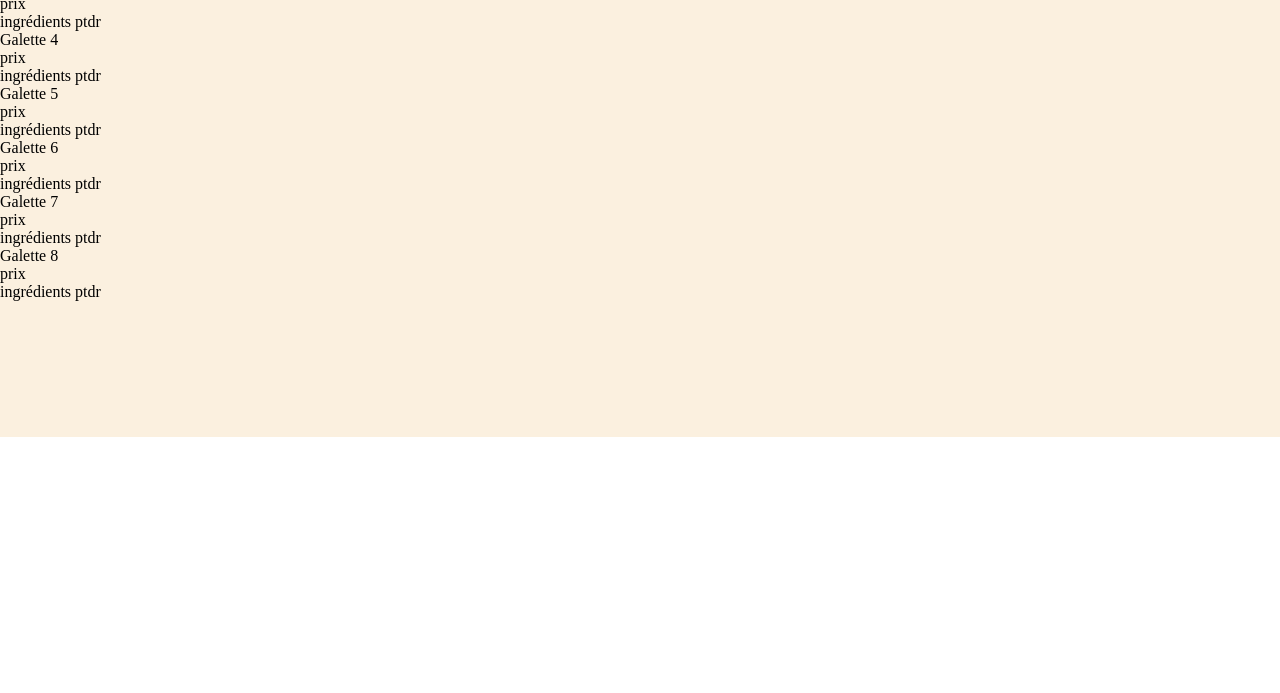
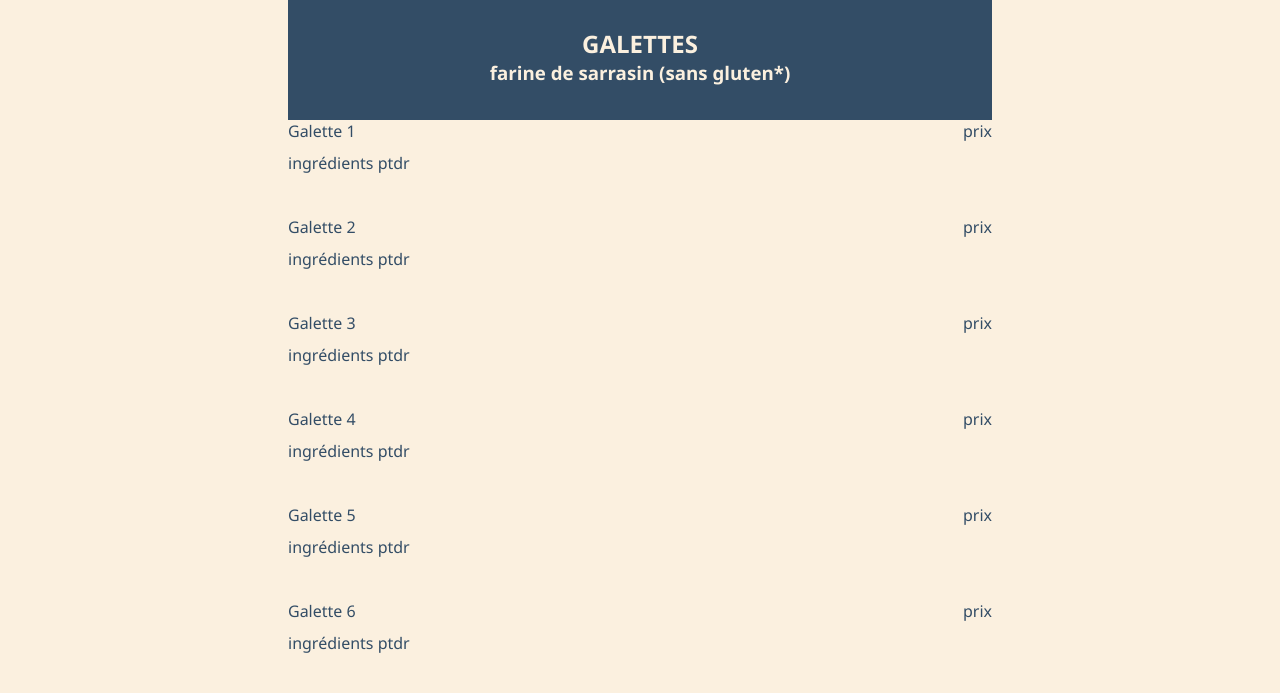
Before and after one commit to Oreus-F/restaurant-webpage, a website built with webpack: page src/template.html in a window 1280 px wide. Shown: the part 363-1056 px from the top of the page. Before the commit the page ends 800 px from the top, so only its background shows below. Built offline with nearby package versions, Linux system fonts and the light colour scheme.

Commit message:
Style listing menu with class in only one div

```diff
--- a/src/style.css
+++ b/src/style.css
@@ -3,6 +3,7 @@
     padding: 0;
     box-sizing: border-box;
     list-style: none;
+    font-family: 'Segoe UI', Tahoma, Geneva, Verdana, sans-serif;
 }
 
 :root{
@@ -11,6 +12,12 @@
 
     --main-color: #fbf0df;
     --secondary-color: #334D66;
+
+
+
+    /* --main-color: #334D66;
+    --secondary-color: #fbf0df; */
+
     --ascent-color: #4EA669;
 }
 
@@ -101,10 +108,55 @@ nav > button {
 }
 
 
-#content-center{
-    position: absolute;
-    inset: 0;
+.content-center{
     margin: auto;
-    width: 75%;
-    border: 10px solid red;
+    width: 55%;
+    color: var(--secondary-color);
 }
+
+.page-title > h1{
+    font-size: 4rem;
+    color: var(--secondary-color);
+    padding: 3rem 0;
+    text-align: center
+}
+
+
+
+/* TEST TITLE WITH IMGS */
+
+/* .content-center > h2 {
+    font-size: 2rem;
+    padding: 3rem 0 0 0;
+    color: var(--secondary-color)
+}
+
+.content-center > h3{
+    margin-bottom: 2rem;
+} */
+
+
+.title-img > div:first-child{
+    width: 100%;
+    height: 8rem;
+    color: var(--main-color);
+    /* remplacer par img  */
+    background-color: var(--secondary-color);
+    display: flex;
+    flex-direction: column;
+    justify-content: center;
+    align-items: center;
+}
+
+.listing li{
+    display: grid;
+    grid-template-rows: repeat(2, 2rem);
+    grid-template-columns: 1fr 4rem;
+    margin-bottom: 2rem;
+}
+
+.listing li > p:nth-child(2){
+    grid-row: 1/3;
+    grid-column: 2/3;
+    text-align: right;
+}
```
